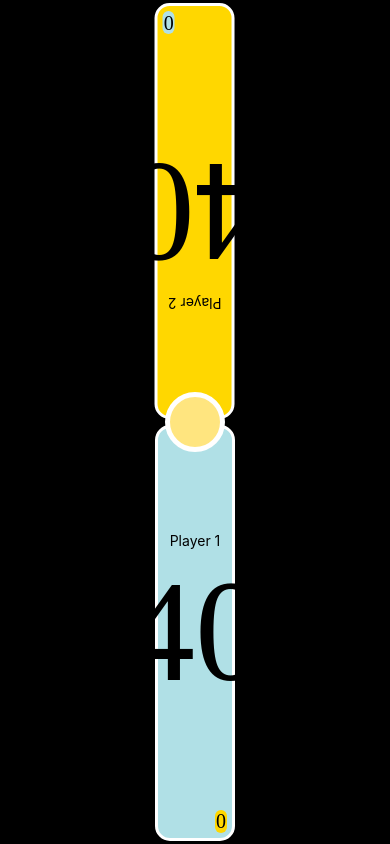
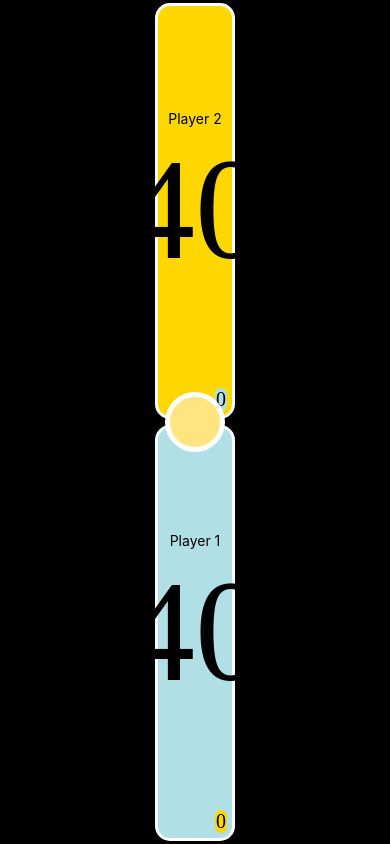
Before and after one commit to wentingd/mtgSparker, a React Native app: screen / in a window 390 px wide. Built offline with nearby package versions, Linux system fonts and the light colour scheme; some icons are missing.

Commit message:
rename some components

```diff
--- a/App.js
+++ b/App.js
@@ -7,7 +7,7 @@ import {
   faDiceOne, faDiceTwo, faDiceThree, faDiceFour, faDiceFive, faDiceSix,
 } from '@fortawesome/free-solid-svg-icons';
 import { library } from '@fortawesome/fontawesome-svg-core';
-import LifeCounterView from './components/LifeCounterView';
+import CounterView from './components/CounterView';
 import DiceView from './components/DiceView';
 import { generatePlayers } from './components/Utils';
 
@@ -40,7 +40,7 @@ export default class App extends React.Component {
     return (
       <View style={styles.screen}>
         <StatusBar hidden />
-        <LifeCounterView
+        <CounterView
           players={players}
           playerNumber={playerNumber}
           commanderMode={commanderMode}
--- a/components/LifeCounterView.js
+++ b/components/CounterView.js
@@ -1,6 +1,6 @@
 import React from 'react';
 import { View } from 'react-native';
-import PlayerLifeCounter from './PlayerLifeCounter';
+import PlayerZone from './PlayerZone';
 import ToolBox from './ToolBox';
 import { omitByIndex } from './Utils';
 
@@ -26,7 +26,7 @@ const styles = {
     alignItems: 'stretch',
     alignSelf: 'center',
     // TODO: using transform disturbs life counter display. see react-native/issues/19637
-    transform: [{ rotate: '-180deg' }],
+    // transform: [{ rotate: '-180deg' }],
   },
   playerArea: {
     flex: 1,
@@ -50,7 +50,7 @@ const renderPlayerArea = ({
     key={player.index}
     style={{ ...styles.playerArea, backgroundColor: player.color }}
   >
-    <PlayerLifeCounter
+    <PlayerZone
       playerName={player.index + 1}
       opponents={opponents}
       commanderMode={commanderMode}
--- a/components/Dice.js
+++ b/components/Dice.js
@@ -36,7 +36,7 @@ const convertFaceCountToWord = (number) => {
 
 class Dice extends React.Component {
   render() {
-    const { faceCount, color } = this.props;
+    const { faceCount } = this.props;
     return (
       <View style={{
         ...styles.container,
```
Also changed, not shown: components/PlayerZone.js (renamed from components/PlayerLifeCounter.js, +9 -0 lines).
